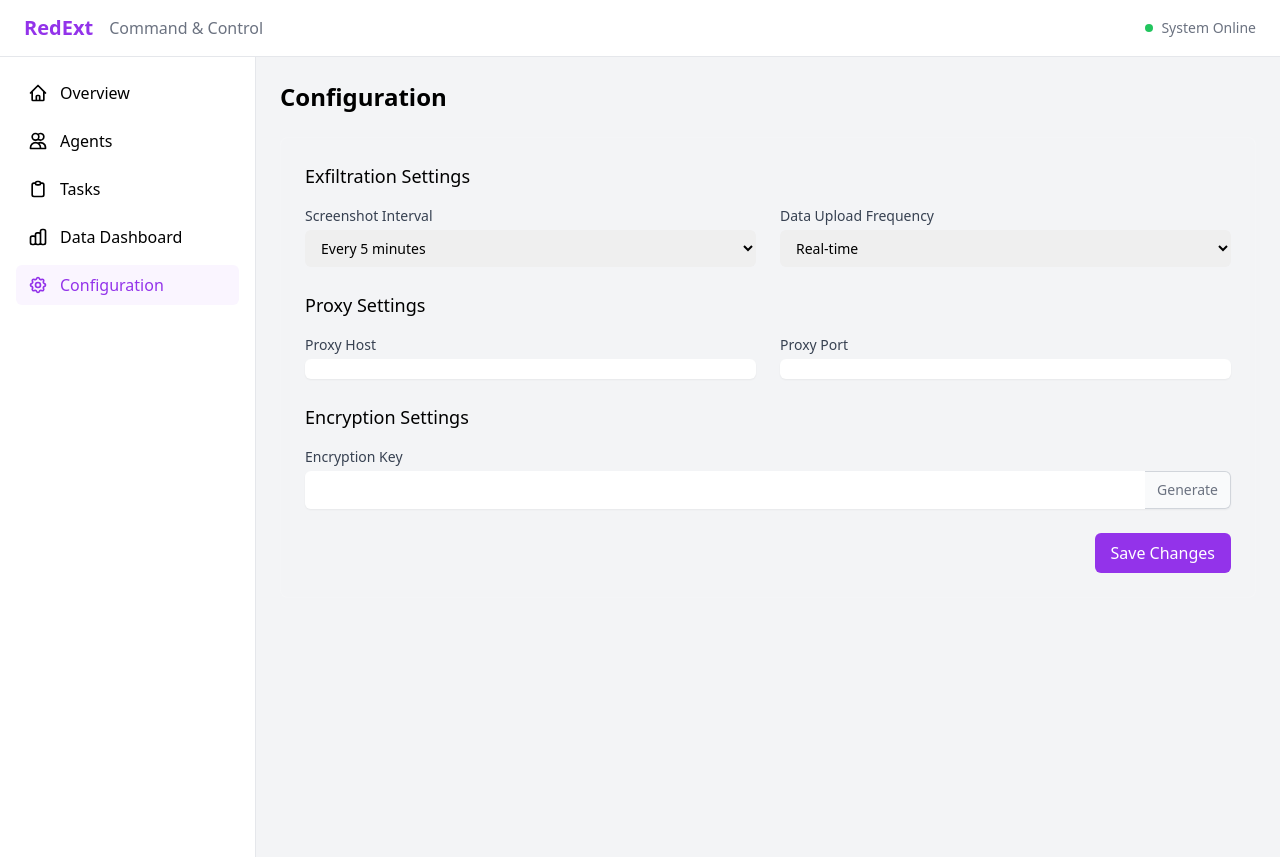
After one commit to Pttest4321/crimson-dashboard-52, a Flask app: page /config in a window 1280 px wide. The commit adds this page. Run offline with Flask 3, Linux system fonts and the light colour scheme; some libraries are stand-ins or nearby versions.

Commit message:
Create agent and task management pages
Implement pages for agent management, task management, operator interface, agent list, data dashboard, and configuration settings. Features include tracking extension status, issuing commands, scheduling tasks, and displaying collected data.
[skip gpt_engineer]

```diff
--- a/app.py
+++ b/app.py
@@ -10,13 +10,17 @@ def index():
 def agents():
     return render_template('agents.html')
 
-@app.route('/listeners')
-def listeners():
-    return render_template('listeners.html')
+@app.route('/tasks')
+def tasks():
+    return render_template('tasks.html')
 
-@app.route('/operations')
-def operations():
-    return render_template('operations.html')
+@app.route('/data')
+def data():
+    return render_template('data.html')
+
+@app.route('/config')
+def config():
+    return render_template('config.html')
 
 if __name__ == '__main__':
     app.run(debug=True)
--- a/templates/base.html
+++ b/templates/base.html
@@ -21,27 +21,11 @@
                 <span class="text-gray-500 hidden sm:inline-block">Command & Control</span>
             </div>
 
-            <div class="hidden md:flex flex-1 items-center justify-center gap-4">
-                <form class="flex-1 max-w-[400px]">
-                    <div class="relative">
-                        <svg class="absolute left-2.5 top-2.5 h-4 w-4 text-gray-500" fill="none" viewBox="0 0 24 24" stroke="currentColor">
-                            <path stroke-linecap="round" stroke-linejoin="round" stroke-width="2" d="M21 21l-6-6m2-5a7 7 0 11-14 0 7 7 0 0114 0z" />
-                        </svg>
-                        <input type="search" placeholder="Search..." class="w-full bg-white pl-8 pr-4 py-2 rounded-md border border-gray-200">
-                    </div>
-                </form>
-            </div>
-
             <div class="flex items-center gap-4">
                 <div class="flex items-center gap-2">
                     <div class="h-2 w-2 rounded-full bg-green-500"></div>
                     <span class="text-sm text-gray-500 hidden sm:inline-block">System Online</span>
                 </div>
-                <button class="text-gray-500 hover:text-gray-700">
-                    <svg class="h-4 w-4" fill="none" viewBox="0 0 24 24" stroke="currentColor">
-                        <path stroke-linecap="round" stroke-linejoin="round" stroke-width="2" d="M15 17h5l-1.405-1.405A2.032 2.032 0 0118 14.158V11a6.002 6.002 0 00-4-5.659V5a2 2 0 10-4 0v.341C7.67 6.165 6 8.388 6 11v3.159c0 .538-.214 1.055-.595 1.436L4 17h5m6 0v1a3 3 0 11-6 0v-1m6 0H9" />
-                    </svg>
-                </button>
             </div>
         </div>
     </header>
@@ -68,19 +52,28 @@
                         </a>
                     </li>
                     <li>
-                        <a href="{{ url_for('listeners') }}" class="flex items-center gap-3 px-3 py-2 rounded-md transition-colors hover:bg-purple-50 hover:text-purple-600 {% if request.endpoint == 'listeners' %}bg-purple-50 text-purple-600{% endif %}">
+                        <a href="{{ url_for('tasks') }}" class="flex items-center gap-3 px-3 py-2 rounded-md transition-colors hover:bg-purple-50 hover:text-purple-600 {% if request.endpoint == 'tasks' %}bg-purple-50 text-purple-600{% endif %}">
                             <svg class="h-5 w-5" fill="none" viewBox="0 0 24 24" stroke="currentColor">
-                                <path stroke-linecap="round" stroke-linejoin="round" stroke-width="2" d="M5 12h14M5 12a2 2 0 01-2-2V6a2 2 0 012-2h14a2 2 0 012 2v4a2 2 0 01-2 2M5 12a2 2 0 00-2 2v4a2 2 0 002 2h14a2 2 0 002-2v-4a2 2 0 00-2-2m-2-4h.01M17 16h.01" />
+                                <path stroke-linecap="round" stroke-linejoin="round" stroke-width="2" d="M9 5H7a2 2 0 00-2 2v12a2 2 0 002 2h10a2 2 0 002-2V7a2 2 0 00-2-2h-2M9 5a2 2 0 002 2h2a2 2 0 002-2M9 5a2 2 0 012-2h2a2 2 0 012 2" />
                             </svg>
-                            <span>Listeners</span>
+                            <span>Tasks</span>
                         </a>
                     </li>
                     <li>
-                        <a href="{{ url_for('operations') }}" class="flex items-center gap-3 px-3 py-2 rounded-md transition-colors hover:bg-purple-50 hover:text-purple-600 {% if request.endpoint == 'operations' %}bg-purple-50 text-purple-600{% endif %}">
+                        <a href="{{ url_for('data') }}" class="flex items-center gap-3 px-3 py-2 rounded-md transition-colors hover:bg-purple-50 hover:text-purple-600 {% if request.endpoint == 'data' %}bg-purple-50 text-purple-600{% endif %}">
                             <svg class="h-5 w-5" fill="none" viewBox="0 0 24 24" stroke="currentColor">
-                                <path stroke-linecap="round" stroke-linejoin="round" stroke-width="2" d="M20.618 5.984A11.955 11.955 0 0112 2.944a11.955 11.955 0 01-8.618 3.04A12.02 12.02 0 003 9c0 5.591 3.824 10.29 9 11.622 5.176-1.332 9-6.03 9-11.622 0-1.042-.133-2.052-.382-3.016zM12 9v2m0 4h.01" />
+                                <path stroke-linecap="round" stroke-linejoin="round" stroke-width="2" d="M9 19v-6a2 2 0 00-2-2H5a2 2 0 00-2 2v6a2 2 0 002 2h2a2 2 0 002-2zm0 0V9a2 2 0 012-2h2a2 2 0 012 2v10m-6 0a2 2 0 002 2h2a2 2 0 002-2m0 0V5a2 2 0 012-2h2a2 2 0 012 2v14a2 2 0 01-2 2h-2a2 2 0 01-2-2z" />
                             </svg>
-                            <span>Operations</span>
+                            <span>Data Dashboard</span>
+                        </a>
+                    </li>
+                    <li>
+                        <a href="{{ url_for('config') }}" class="flex items-center gap-3 px-3 py-2 rounded-md transition-colors hover:bg-purple-50 hover:text-purple-600 {% if request.endpoint == 'config' %}bg-purple-50 text-purple-600{% endif %}">
+                            <svg class="h-5 w-5" fill="none" viewBox="0 0 24 24" stroke="currentColor">
+                                <path stroke-linecap="round" stroke-linejoin="round" stroke-width="2" d="M10.325 4.317c.426-1.756 2.924-1.756 3.35 0a1.724 1.724 0 002.573 1.066c1.543-.94 3.31.826 2.37 2.37a1.724 1.724 0 001.065 2.572c1.756.426 1.756 2.924 0 3.35a1.724 1.724 0 00-1.066 2.573c.94 1.543-.826 3.31-2.37 2.37a1.724 1.724 0 00-2.572 1.065c-.426 1.756-2.924 1.756-3.35 0a1.724 1.724 0 00-2.573-1.066c-1.543.94-3.31-.826-2.37-2.37a1.724 1.724 0 00-1.065-2.572c-1.756-.426-1.756-2.924 0-3.35a1.724 1.724 0 001.066-2.573c-.94-1.543.826-3.31 2.37-2.37.996.608 2.296.07 2.572-1.065z" />
+                                <path stroke-linecap="round" stroke-linejoin="round" stroke-width="2" d="M15 12a3 3 0 11-6 0 3 3 0 016 0z" />
+                            </svg>
+                            <span>Configuration</span>
                         </a>
                     </li>
                 </ul>
--- /dev/null
+++ b/templates/config.html
@@ -0,0 +1,73 @@
+{% extends "base.html" %}
+
+{% block title %}Configuration{% endblock %}
+
+{% block content %}
+<div class="space-y-6">
+    <h1 class="text-2xl font-semibold">Configuration</h1>
+
+    <div class="glass-panel rounded-lg p-6">
+        <form class="space-y-6">
+            <!-- Exfiltration Settings -->
+            <div>
+                <h3 class="text-lg font-medium mb-4">Exfiltration Settings</h3>
+                <div class="grid grid-cols-1 md:grid-cols-2 gap-6">
+                    <div>
+                        <label class="block text-sm font-medium text-gray-700">Screenshot Interval</label>
+                        <select class="mt-1 block w-full pl-3 pr-10 py-2 text-base border-gray-300 focus:outline-none focus:ring-purple-500 focus:border-purple-500 sm:text-sm rounded-md">
+                            <option>Every 5 minutes</option>
+                            <option>Every 15 minutes</option>
+                            <option>Every 30 minutes</option>
+                            <option>Every hour</option>
+                        </select>
+                    </div>
+                    <div>
+                        <label class="block text-sm font-medium text-gray-700">Data Upload Frequency</label>
+                        <select class="mt-1 block w-full pl-3 pr-10 py-2 text-base border-gray-300 focus:outline-none focus:ring-purple-500 focus:border-purple-500 sm:text-sm rounded-md">
+                            <option>Real-time</option>
+                            <option>Every 5 minutes</option>
+                            <option>Every 15 minutes</option>
+                            <option>Every 30 minutes</option>
+                        </select>
+                    </div>
+                </div>
+            </div>
+
+            <!-- Proxy Settings -->
+            <div>
+                <h3 class="text-lg font-medium mb-4">Proxy Settings</h3>
+                <div class="grid grid-cols-1 md:grid-cols-2 gap-6">
+                    <div>
+                        <label class="block text-sm font-medium text-gray-700">Proxy Host</label>
+                        <input type="text" class="mt-1 block w-full border-gray-300 rounded-md shadow-sm focus:ring-purple-500 focus:border-purple-500 sm:text-sm">
+                    </div>
+                    <div>
+                        <label class="block text-sm font-medium text-gray-700">Proxy Port</label>
+                        <input type="number" class="mt-1 block w-full border-gray-300 rounded-md shadow-sm focus:ring-purple-500 focus:border-purple-500 sm:text-sm">
+                    </div>
+                </div>
+            </div>
+
+            <!-- Encryption Settings -->
+            <div>
+                <h3 class="text-lg font-medium mb-4">Encryption Settings</h3>
+                <div>
+                    <label class="block text-sm font-medium text-gray-700">Encryption Key</label>
+                    <div class="mt-1 flex rounded-md shadow-sm">
+                        <input type="password" class="flex-1 min-w-0 block w-full px-3 py-2 rounded-none rounded-l-md focus:ring-purple-500 focus:border-purple-500 sm:text-sm border-gray-300">
+                        <button type="button" class="inline-flex items-center px-3 py-2 border border-l-0 border-gray-300 rounded-r-md bg-gray-50 text-gray-500 text-sm">
+                            Generate
+                        </button>
+                    </div>
+                </div>
+            </div>
+
+            <div class="flex justify-end">
+                <button type="submit" class="bg-purple-600 text-white px-4 py-2 rounded-md hover:bg-purple-700">
+                    Save Changes
+                </button>
+            </div>
+        </form>
+    </div>
+</div>
+{% endblock %}
```
Also changed, not shown: templates/agents.html (+7 -5 lines), templates/data.html (added, +55 -0 lines), templates/tasks.html (added, +50 -0 lines).
